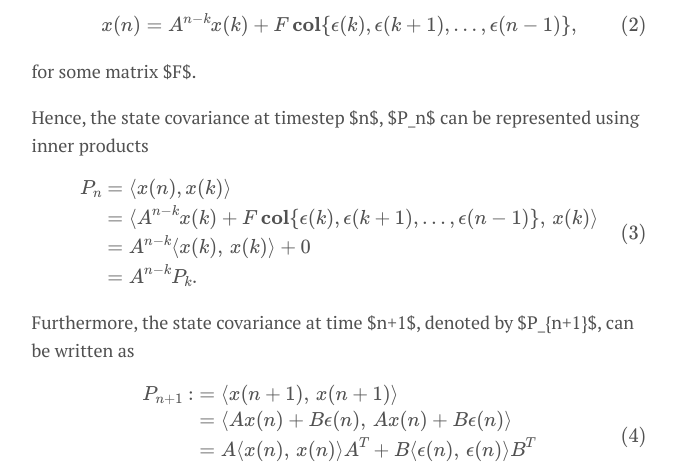
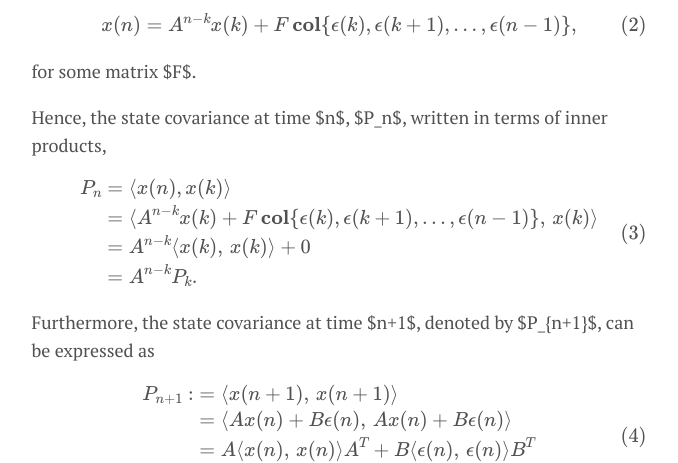
Before and after one commit to CheeGY/cheegy.github.io, a Jekyll site: the page built from _posts/2020-12-29-ModelingUncertainties.md, in a window 1280 px wide and 900 px high, scrolled down 925 px. Shown: the part 155-618 px from the top of the window, without its empty margins (301-979 px from the left). Built offline with Jekyll 4.4.1, drawn with Linux system fonts in a browser that asks for light colours; formulas are drawn with MathJax 3.

Commit message:
Update 2020-12-29-ModelingUncertainties.md

```diff
--- a/_posts/2020-12-29-ModelingUncertainties.md
+++ b/_posts/2020-12-29-ModelingUncertainties.md
@@ -31,7 +31,7 @@ $$
 
 for some matrix $F$.
 
-Hence, the state covariance at timestep $n$, $P_n$ can be represented using inner products
+Hence, the state covariance at time $n$, $P_n$, written in terms of inner products,
 
 $$
 \begin{aligned}
@@ -42,7 +42,7 @@ P_{n} &= \langle x(n), x(k) \rangle \\
 \end{aligned} \label{3}\tag{3}
 $$
 
-Furthermore, the state covariance at time $n+1$, denoted by $P_{n+1}$, can be written as
+Furthermore, the state covariance at time $n+1$, denoted by $P_{n+1}$, can be expressed as
 
 $$
 \begin{aligned}
```
